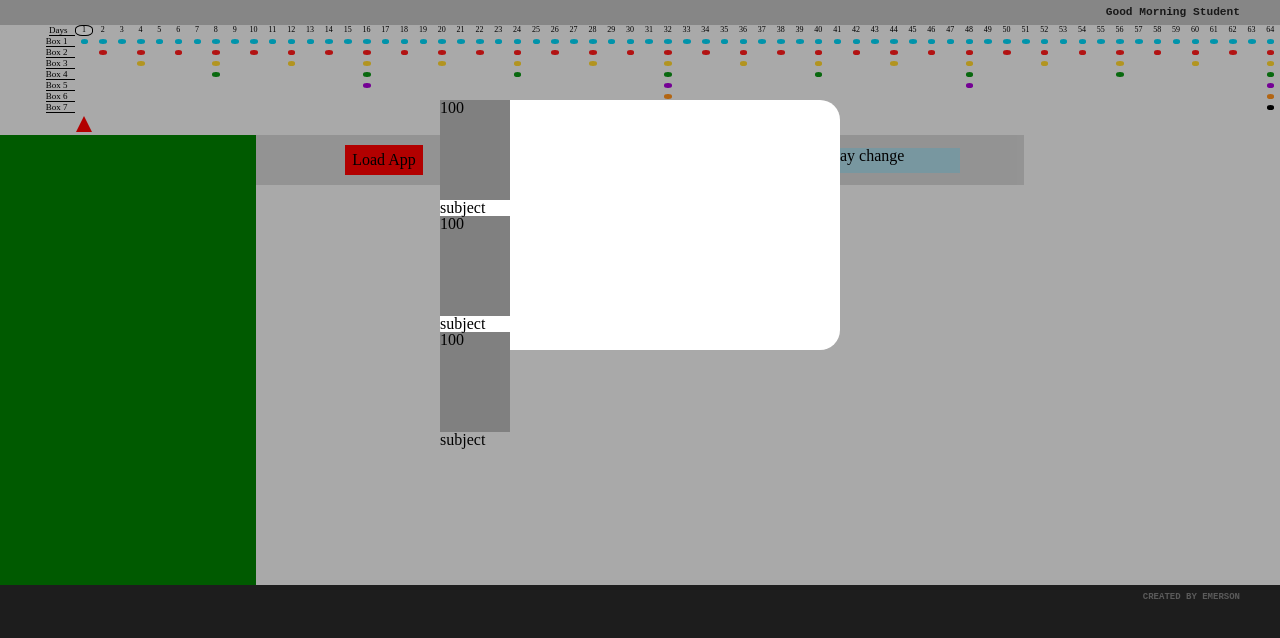
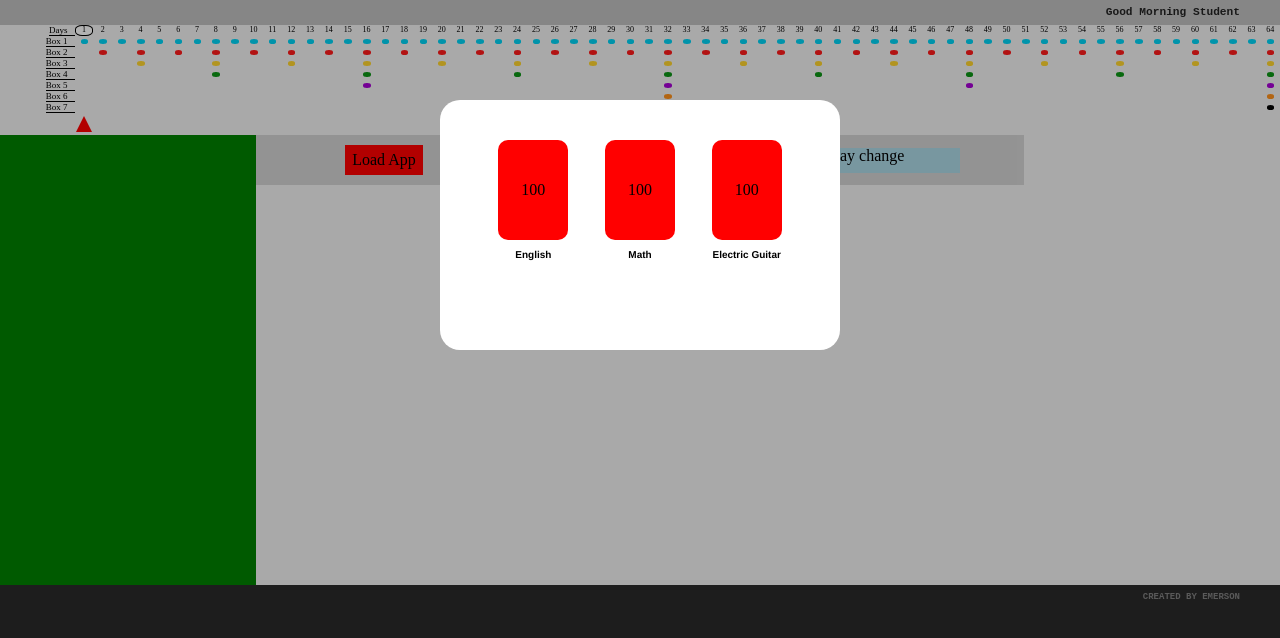
Before and after one commit to emersonscheffer/character, a React (Create React App) app in the folder client/: page / in a window 1280 px wide. Shown: the top 638 px of the page. Built offline with nearby package versions, Linux system fonts and the light colour scheme.

Commit message:
select modal

```diff
--- a/client/src/components/leitnerComponents/SelectDeckModal.js
+++ b/client/src/components/leitnerComponents/SelectDeckModal.js
@@ -1,24 +1,58 @@
-import React from "react";
+import React, { useState } from "react";
 
 //import { ReactComponent as Logo } from '../../svgs/redform.svg'
 
-const SelectDeckModal = ({ decks }) => {
+const SelectDeckModal = ({ decks, selectFn }) => {
+  const [bg, setBg] = useState("red");
+
+  const testFn = (a) => {
+    selectFn(a)
+  }
+
   const renderDecks = () => {
     let decksArr = [];
 
     for (let i = 0; i < decks.length; i++) {
       decksArr.push(
-        <div>
+        <div
+          style={{
+            gridArea: String("col").concat(i + 1),
+            justifySelf: "center",
+          }}
+        >
           <div
+            onMouseEnter={() => setBg("blue")}
+            onMouseLeave={() => setBg("red")}
+            onClick={() => testFn(i)}
             style={{
-              backgroundColor: "gray",
+              backgroundColor: bg,
               width: "70px",
               height: "100px",
+              borderRadius: "10px",
+              display: "grid",
+              marginBottom: "10px",
             }}
           >
-            100
+            <h2
+              style={{
+                justifySelf: "center",
+                alignSelf: "center",
+              }}
+            >
+              100
+            </h2>
           </div>
-          subject
+          <h1
+            style={{
+              fontSize: "10px",
+              fontWeight: "bold",
+              textAlign: "center",
+              fontFamily: "helvetica",
+            }}
+          >
+            {" "}
+            {decks[i]}{" "}
+          </h1>
         </div>
       );
     }
@@ -49,6 +83,13 @@ const SelectDeckModal = ({ decks }) => {
             height: "250px",
             justifySelf: "center",
             marginTop: "100px",
+            display: "grid",
+            gridTemplate: `
+              ". ... ... ... ." 40px
+              ". col1 col2 col3 ."
+
+              / 10% 1fr 1fr 1fr 10%
+            `,
           }}
         >
           {renderDecks()}
--- a/client/src/views/LeitnerBoxGrid.jsx
+++ b/client/src/views/LeitnerBoxGrid.jsx
@@ -63,6 +63,10 @@ const LeitnerBoxGrid = () => {
   //
   const tempDecksArr = ["English", "Math", "Electric Guitar"]
 
+  const sellll = (a) => {
+    console.log(tempDecksArr[a])
+  }
+
   return (
     <div
       style={{
@@ -83,7 +87,7 @@ const LeitnerBoxGrid = () => {
 
       {/* SELECT DECK MODAL  */}
 
-        <SelectDeckModal decks={tempDecksArr}/>
+        <SelectDeckModal decks={tempDecksArr} selectFn={(a) => sellll(a)} />
 
       {/* SELECT DECK MODAL  */}
 
```
Also changed, not shown: 1 other file (tests, documents, lock files or other folders).
